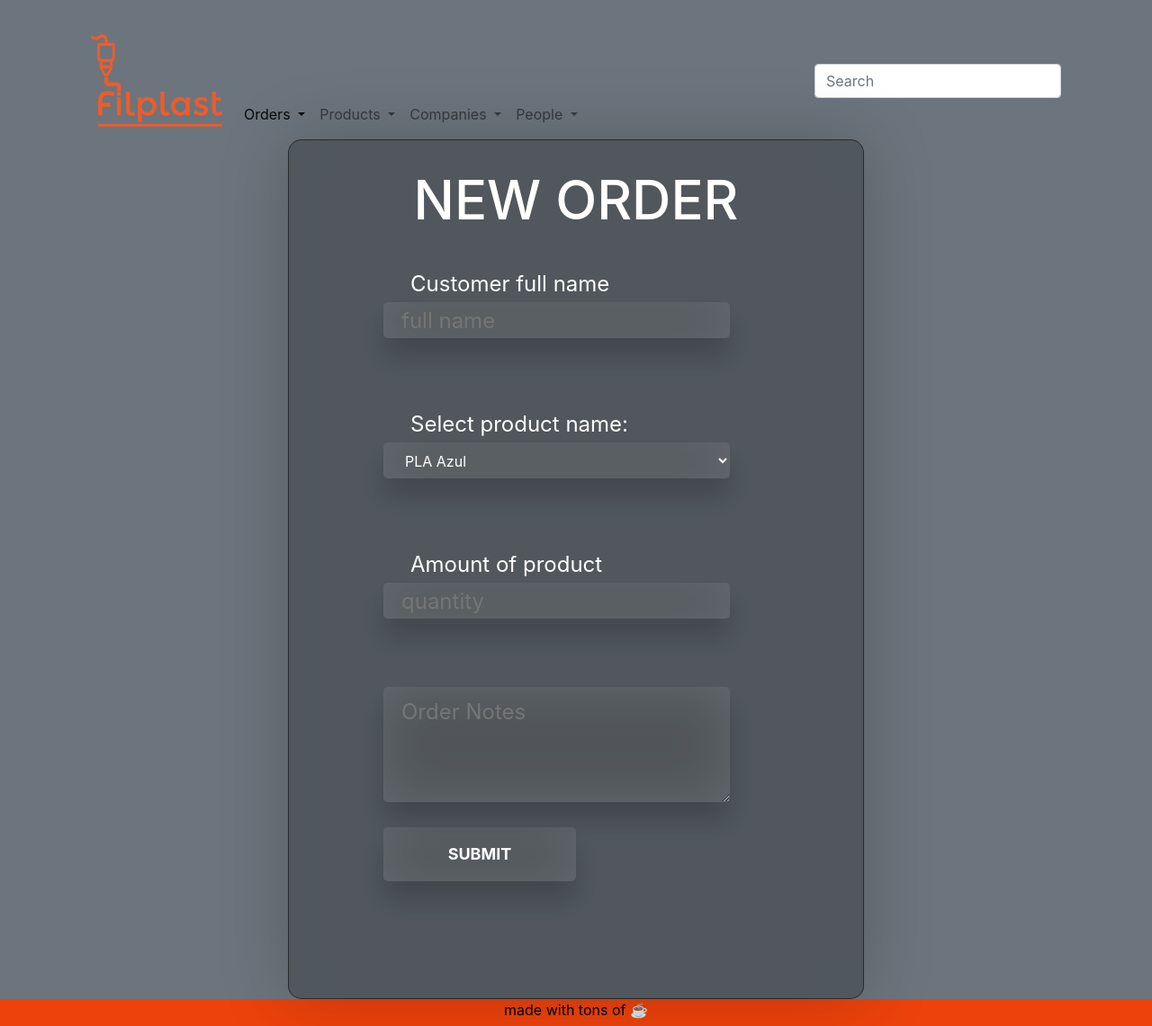
After one commit to dani1995ar/filplast-dashboard, a Flask app: page /create-order in a window 1280 px wide. The commit adds this page. Shown: the whole page at 90% size. Run offline with Flask 2, Linux system fonts and the light colour scheme.

Commit message:
small progress on the create order page, CSS modified to add somewhat of a glassmorphism style to the create order page

```diff
--- a/application.py
+++ b/application.py
@@ -1,3 +1,4 @@
+from operator import length_hint
 from argon2 import PasswordHasher
 from flask import Flask, flash, redirect, render_template, request
 from werkzeug.exceptions import default_exceptions, HTTPException, InternalServerError
@@ -19,14 +20,20 @@ db = SQLAlchemy(app)
 def index():
     return redirect("/orders")
 
-@app.route("/create-orders")
+@app.route("/create-order", methods=["GET", "POST"])
 def create_orders():
-    return render_template("create-orders.html")
+    if request.method == "GET":
+        return render_template("create-order.html")
+    elif request.method == "POST":
+        print(request.form)
+        return redirect("/")
+    return apology("something went wrong")
 
 @app.route("/search", methods=["GET", "POST"])
 def search():
 
     template = "search.html"
+
 
     def name_search(name):
         query = text(
@@ -42,10 +49,12 @@ def search():
         orders = db.session.connection().execute(query, person_name).all()
         return orders
 
+
     # Search for name usign search bar
     if request.method == "POST":
         orders = name_search(request.form.get("search"))
-        print (orders)
+        if len(orders) < 1:
+            return apology("No one found")
         return render_template(template, orders=orders, grand_total=calculate_grand_total(orders))
 
     # Search for order id usgin <a> in orders number in orders template
@@ -66,7 +75,7 @@ def search():
         orders = name_search(request.args.get("q"))
         return render_template(template, orders=orders, grand_total=calculate_grand_total(orders))
 
-    return apology("algosaliomal")
+    return apology("There was a problem")
 
 @app.route("/orders")
 def orders():
--- a/static/style.css
+++ b/static/style.css
@@ -20,45 +20,11 @@ nav .navbar-brand {
     font-size: xx-large;
 }
 
-/* colors for brand */
-nav .navbar-brand .blue {
-    color: #537fbe;
-}
-nav .navbar-brand .red {
-    color: #ea433b;
-}
-nav .navbar-brand .yellow {
-    color: #f5b82e;
-}
-nav .navbar-brand .green {
-    color: #2e944b;
-}
-
-main .form-control {
-    /* center form controls */
-    display: inline-block;
-
-    /* override Bootstrap's 100% width for form controls */
-    width: auto;
-}
-
-main {
-    /* scroll horizontally as needed */
-    overflow-x: auto;
-
-    /* center contents */
-    text-align: center;
-}
-
 main img {
     /* constrain images on small screens */
     max-width: 100%;
 }
 
-main table {
-    /* left-align contents */
-    text-align: left;
-}
 
 main tfoot {
     /* boldface tables' footers */
@@ -69,3 +35,154 @@ a, a:visited, a:hover {
     text-decoration: none;
     color: black;
 }
+
+textarea {
+    font-family: inherit;
+}
+
+.create-order-body {
+  display: flex;
+  align-items: center;
+  justify-content: center;
+}
+
+.card {
+  width: 50%;
+  padding: 30px 90px 90px 90px;
+  background-color: rgba(0, 0, 0, 0.25);
+  backdrop-filter: blur(20px);
+  box-shadow: 0 0 80px rgba(0, 0, 0, 0.2);
+  border: 1px solid rgba(0, 0, 0, 0.50);
+  border-radius: 15px;
+  z-index: 2;
+  align-items: center;
+}
+
+.card h2 {
+  display: flex;
+  color: #ffffff;
+  font-size: 60px;
+  text-transform: uppercase;
+  justify-content: center;
+}
+
+.card .row {
+  position: relative;
+  width: 100%;
+  display: flex;
+  grid: auto / auto auto;
+  grid-template-columns: repeat(auto-fit,minmax(40%, 1fr));
+  grid-gap: 30px;
+  flex-direction: column;
+}
+
+.card .row .col {
+  position: relative;
+  width: 100%;
+  margin: 30px 20px 40px 0;
+  transition: 0.5s;
+}
+
+.card .row .form-group {
+  position: relative;
+  width: 100%;
+  height: 40px;
+}
+
+.card .row .form-group select {
+  position: absolute;
+  width: 90%;
+  height: 100%;
+  outline: none;
+  border: none;
+  font-size: 16px;
+  backdrop-filter: blur(30px);
+  background-color: rgba(255, 255, 255, 0.10);
+  box-shadow: 0 20px 30px rgba(0, 0, 0, 0.2);
+  padding: 10px 0 10px 20px;
+  color: #ffffff;
+  border-radius: 5px;
+
+}
+
+.card .row .form-group input,
+.card .row .form-group textarea {
+  position: absolute;
+  width: 90%;
+  height: 100%;
+  outline: none;
+  border: none;
+  font-size: 24px;
+  backdrop-filter: blur(30px);
+  background-color: rgba(255, 255, 255, 0.10);
+  box-shadow: 0 20px 30px rgba(0, 0, 0, 0.2);
+  padding: 10px 0 10px 20px;
+  color: #ffffff;
+  border-radius: 5px;
+}
+
+.card .row .form-group textarea {
+  height: auto;
+}
+
+.card .row .form-group label {
+  line-height: 40px;
+  color: #ffffff;
+  font-size: 24px;
+  margin: 0 0 0 30px;
+  display: block;
+  pointer-events: none;
+}
+
+.card .row .form-group input:focus,
+.card .row .form-group textarea:focus {
+  box-shadow: none;
+  transition: all 0.5s;
+}
+
+.card .row input[type="submit"] {
+  backdrop-filter: blur(30px);
+  background-color: rgba(255, 255, 255, 0.10);
+  box-shadow: 0 20px 30px rgba(0, 0, 0, 0.2);
+  padding: 10px;
+  height: 100%;
+  width: 50%;
+  cursor: pointer;
+  border: none;
+  outline: none;
+  text-transform: uppercase;
+  color: #ffffff;
+  line-height: 40px;
+  font-size: 18px;
+  font-weight: 700;
+  border-radius: 5px;
+  transition: all 0.4s;
+}
+
+.card .row input[type="submit"]:hover {
+  box-shadow: none;
+  transition: all 0.4s;
+}
+
+@media screen and (max-width: 900px) {
+  .card .row {
+    grid-template-columns: repeat(auto-fit,minmax(70%, 1fr));
+  }
+
+  .card {
+    padding: 20px;
+  }
+
+  .card h2 {
+    text-align: center;
+    font-size: 34px;
+  }
+
+  .card .row .col:nth-child(5n) {
+    margin-bottom: 100px;
+  }
+
+  .card .row input[type="submit"] {
+    width: 100%;
+  }
+}
--- /dev/null
+++ b/templates/create-order.html
@@ -0,0 +1,52 @@
+{% extends "layout.html" %}
+
+{% block title %}
+    Search
+{% endblock %}
+{% block main %}
+<form action="/create-order" method="post">
+  <section class="create-order-body">
+    <div class="card">
+      <h2>New Order</h2>
+      <div class="row">
+        <div class="col">
+          <div class="form-group">
+            <label for="full-name">Customer full name</label>
+            <input type="text" placeholder="full name" name="full-name">
+          </div>
+        </div>
+        <div class="col">
+          <div class="form-group">
+            <label for="product-name">Select product name:</label>
+            <select name="product-name" id="product-name">
+              <option value="PLA-Azul">PLA Azul</option>
+              <option value="ABS-Morado">ABS Morado</option>
+              <option value="PLA-Plateado">PLA Plateado</option>
+              <option value="PLA-Negro">PLA Negro</option>
+            </select>
+          </div>
+        </div>
+
+        <div class="col">
+          <div class="form-group">
+            <label for="quantity">Amount of product</label>
+            <input type="number" placeholder="quantity" name="quantity">
+          </div>
+        </div>
+
+        <div class="col">
+          <div class="form-group">
+            <textarea rows="3" placeholder="Order Notes" name="notes"></textarea>
+          </div>
+        </div>
+
+        <div class="col">
+          <input type="submit" value="Submit">
+        </div>
+      </div>
+    </div>
+</form>
+</section>
+
+
+{% endblock %}
--- a/templates/layout.html
+++ b/templates/layout.html
@@ -39,7 +39,7 @@
                                 Orders
                                 </a>
                                 <div class="dropdown-menu" aria-labelledby="navbarDropdown">
-                                <a class="dropdown-item" href="./create-orders">Create</a>
+                                <a class="dropdown-item" href="/create-order">Create</a>
                                 <a class="dropdown-item" href="/orders">view</a>
                                 </div>
                             </li>
@@ -48,8 +48,8 @@
                                 Products
                                 </a>
                                 <div class="dropdown-menu" aria-labelledby="navbarDropdown">
-                                <a class="dropdown-item" href="./create/create-products">Create</a>
-                                <a class="dropdown-item" href="./view/view-products">view</a>
+                                <a class="dropdown-item" href="/create/create-products">Create</a>
+                                <a class="dropdown-item" href="/view/view-products">view</a>
                                 </div>
                             </li>
                             <li class="nav-item dropdown">
@@ -57,8 +57,8 @@
                                 Companies
                             </a>
                             <div class="dropdown-menu" aria-labelledby="navbarDropdown">
-                                <a class="dropdown-item" href="./create/create-companies">Create</a>
-                                <a class="dropdown-item" href="./view/view-companies">view</a>
+                                <a class="dropdown-item" href="/create/create-companies">Create</a>
+                                <a class="dropdown-item" href="/view/view-companies">view</a>
                             </div>
                             </li>
                             <li class="nav-item dropdown">
@@ -66,14 +66,14 @@
                                 People
                                 </a>
                                 <div class="dropdown-menu" aria-labelledby="navbarDropdown">
-                                <a class="dropdown-item" href="./create/create-people">Create</a>
-                                <a class="dropdown-item" href="./view/view-people">view</a>
+                                <a class="dropdown-item" href="/create/create-people">Create</a>
+                                <a class="dropdown-item" href="/view/view-people">view</a>
                                 </div>
                             </li>
                         </ul>
 
                         <form class="form-inline my-2 my-md-0" action="/search" autocomplete="off" method="post">
-                        <input class="form-control" type="text" placeholder="Search" aria-label="Search" name="search">
+                            <input class="form-control" type="text" placeholder="Search" aria-label="Search" name="search">
                         </form>
 
 
@@ -81,7 +81,7 @@
             </nav>
         </div>
 
-        <main role="main" class="flex-shrink-0">
+        <main role="main">
             {% block main %}{% endblock %}
         </main>
 
```
Also changed, not shown: templates/create-orders.html (deleted, +0 -8 lines).
